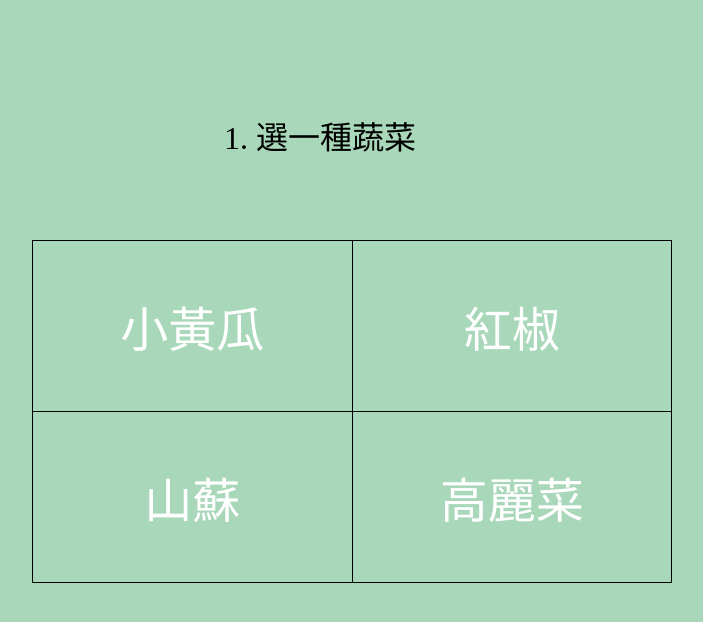
After one commit to chenesan/OldTree, a Django app: page /first_questions/ in a window 1280 px wide. The commit adds this page. Shown: the top 622 px of the page, without its empty margins (288-991 px from the left). Run offline with Django 3.2, Linux system fonts and the light colour scheme.

Commit message:
Update first questions

```diff
--- a/app/forms.py
+++ b/app/forms.py
@@ -1,7 +1,7 @@
 from django import forms
 
 class QuestionsForm(forms.Form):
-    gender = forms.CharField(label='gender', max_length=20)
+    division = forms.CharField(label='division', max_length=20)
 
 class MessageForm(forms.Form):
     content = forms.CharField(label='content', max_length=20)
--- a/app/urls.py
+++ b/app/urls.py
@@ -3,6 +3,7 @@ from . import views
 
 urlpatterns = [
     url(r'^$', views.index),
+    url(r'^first_questions/$', views.first_questions, name='first_questions'),
     url(r'^questions/$', views.questions, name='questions'),
     url(r'^answer/$', views.answer, name='answer'),
     url(r'^your_tree/$', views.your_tree, name='your_tree'),
--- a/app/views.py
+++ b/app/views.py
@@ -7,6 +7,9 @@ from .models import Tree, Message
 
 def index(request):
     return render(request, 'index.html', {})
+
+def first_questions(request):
+    return render(request, 'first_questions.html', {})
 
 def questions(request):
     return render(request, 'questions.html', {})
@@ -19,10 +22,9 @@ def answer(request):
         form = QuestionsForm(data)
         # check whether it's valid:
         if form.is_valid():
-            his_trees = Tree.objects.filter(division='中正區')
+            his_trees = Tree.objects.filter(division=data['division'])
             his_tree = his_trees[random.randint(0, len(his_trees) - 1)]
             return render(request, 'tree.html', {
-                'gender': data['gender'],
                 'tree': his_tree,
             })
 
--- /dev/null
+++ b/templates/first_questions.html
@@ -0,0 +1,79 @@
+<!DOCTYPE html>
+<html>
+<head>
+<meta charset="UTF-8">
+<style>
+.question{
+    position: absolute;
+    top: 10%;
+    left: 40%;
+    font-size: 200%;
+}
+table {
+    border-collapse: collapse;
+    border: 1px solid black;
+    position: absolute;
+    top: 30%;
+    left: 25%;
+    width:50%;
+}
+td{
+    border: 1px solid black;
+    height:150px;
+    font-size:300%;
+    padding: 10px;
+    vertical-align: middle;
+    text-align: center;
+    color:white;
+}
+td:hover{
+    background-color: #42602D;
+}
+
+
+</style>
+
+</head>
+
+<body style="background-color:rgb(168,216,185)">
+
+<p class="question" id="question_title">1. 選一種蔬菜</p>
+
+<center>
+<table>
+　<tr>
+　<td id="a1" onclick="next()">小黃瓜</td>
+　<td id="a2" onclick="next()">紅椒</td>
+　</tr>
+　<tr>
+　<td id="a3" onclick="next()">山蘇</td>
+　<td id="a4" onclick="next()">高麗菜</td>
+　</tr>
+</table>
+</center>
+
+<script>
+var ques=["1.選一種蔬菜", "2.選一種飲料", "3.選一種戶外活動", "4.選一種香料"];
+var ans1=["小黃瓜", "抹茶","爬山","胡椒"];
+var ans2=["紅椒","香檳","衝浪","丁香"];
+var ans3=["山蘇","咖啡","慢跑","肉桂"];
+var ans4=["高麗菜","汽水","散步","馬告"];
+var i=1;
+
+function next() {
+    if(i<4) {
+        document.getElementById("question_title").innerHTML = ques[i];
+        document.getElementById("a1").innerHTML = ans1[i];
+        document.getElementById("a2").innerHTML = ans2[i];
+        document.getElementById("a3").innerHTML = ans3[i];
+        document.getElementById("a4").innerHTML = ans4[i];
+        i++;}
+    else{
+        window.location.href = "/questions/";
+    }
+}
+
+</script>
+
+</body>
+</html>
--- a/templates/tree.html
+++ b/templates/tree.html
@@ -92,6 +92,7 @@
 					{{ tree.age }} <span class="suy">歲</span>
 				</p>
 				{% else %}
+				<p class="year">生年不詳</p>
 				{% endif %}
 			</header>
 			<div class="tree-show">
```
Also changed, not shown: static/app/css/message.css (+16 -16 lines), templates/index.html (+25 -5 lines), templates/questions.html (+47 -12 lines), templates/your_tree.html (added, +18 -0 lines), 3 other files.
